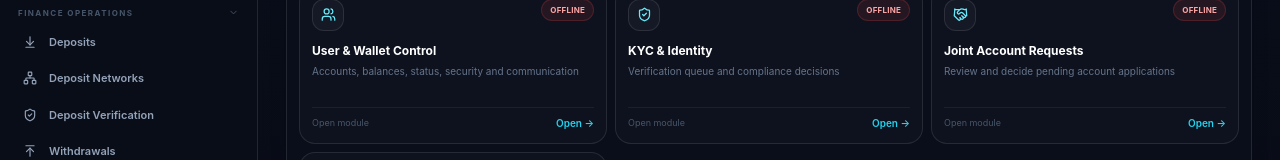
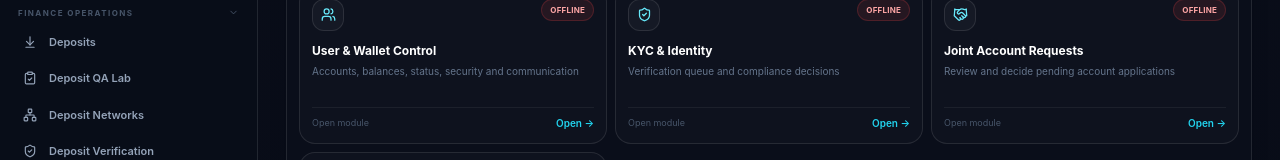
Before and after one commit to MyTeleProject2026/VexaTrade, a React (Vite) app in the folder frontend-admin/: page /admin/control-center in a window 1280 px wide. Shown: the part 475-635 px from the top of the page. Built offline with nearby package versions, Linux system fonts and the light colour scheme; no server answers; sample sign-in values are in the browser's storage.

Commit message:
Add navigation to isolated deposit QA workspace

```diff
--- a/frontend-admin/src/components/AdminSidebar.jsx
+++ b/frontend-admin/src/components/AdminSidebar.jsx
@@ -1,6 +1,6 @@
 import { NavLink, useLocation, useNavigate } from "react-router-dom";
 import { useMemo, useState } from "react";
-import { Activity, ArrowDownToLine, ArrowUpToLine, BarChart3, BadgeDollarSign, CandlestickChart, Timer, ChevronDown, ChevronRight, CircleDollarSign, FileClock, HandCoins, Handshake, Landmark, LayoutDashboard, LifeBuoy, LogOut, Network, Newspaper, Scale, Settings2, SlidersHorizontal, ShieldCheck, UserCog, Users, WalletCards, Wrench } from "lucide-react";
+import { Activity, ArrowDownToLine, ArrowUpToLine, ClipboardCheck, BarChart3, BadgeDollarSign, CandlestickChart, Timer, ChevronDown, ChevronRight, CircleDollarSign, FileClock, HandCoins, Handshake, Landmark, LayoutDashboard, LifeBuoy, LogOut, Network, Newspaper, Scale, Settings2, SlidersHorizontal, ShieldCheck, UserCog, Users, WalletCards, Wrench } from "lucide-react";
 
 const groups = [
   { label: "Command", items: [
@@ -17,6 +17,7 @@ const groups = [
   ]},
   { label: "Finance Operations", items: [
     { label: "Deposits", to: "/admin/deposits", icon: ArrowDownToLine },
+    { label: "Deposit QA Lab", to: "/admin/deposit-qa", icon: ClipboardCheck },
     { label: "Deposit Networks", to: "/admin/deposit-networks", icon: Network },
     { label: "Deposit Verification", to: "/admin/deposit-verification-settings", icon: ShieldCheck },
     { label: "Withdrawals", to: "/admin/withdrawals", icon: ArrowUpToLine },
```
